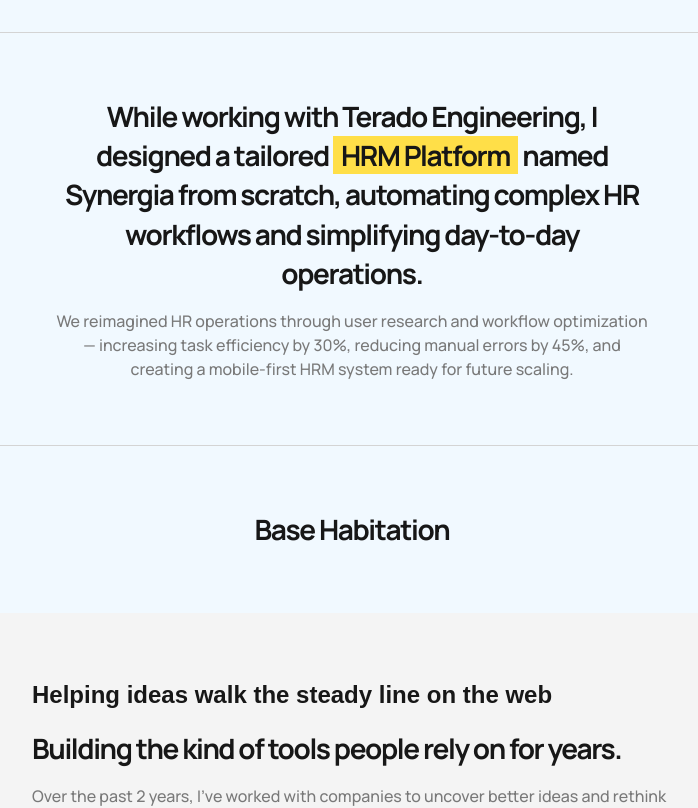
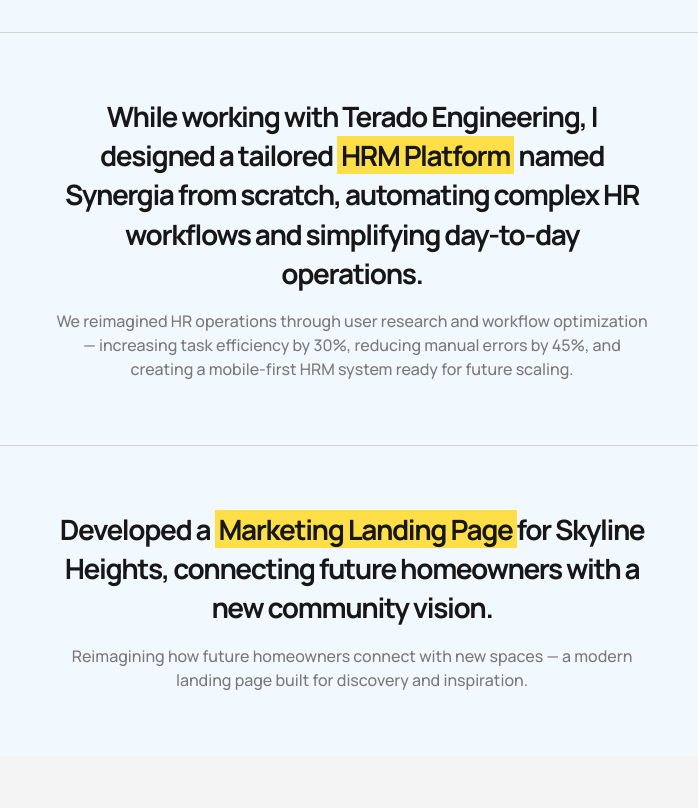
Before and after one commit to andrew-0210/design_portfolio, a Next.js app: page / in a window 1280 px wide. Shown: the part 760-1568 px from the top of the page, without its empty margins (288-986 px from the left). Built offline with nearby package versions, Linux system fonts and the light colour scheme; a web font is replaced by a local one.

Commit message:
Minor Project updates

```diff
--- a/src/Projects/BaseHabitation.js
+++ /dev/null
@@ -1,17 +0,0 @@
-const BaseHabitation = () => {
-  return (
-    <section className="flex h-full flex-col items-center border-t border-[#d4d4d4] py-[4rem]">
-      <h2 className="text-center text-[1.25rem] leading-[1.4] font-bold tracking-tighter md:text-[1.75rem]">
-        Base Habitation
-      </h2>
-      {/* <a
-        className="inline-block min-w-[12rem] cursor-pointer rounded-4xl border border-[#d4d4d4] bg-[#fafafa] px-[1.5rem] py-[0.75rem] text-center text-[0.938rem] font-semibold transition-all transition-discrete duration-300 hover:bg-[#0c2320] hover:text-[#fafafa]"
-        href="https://base-habitation.vercel.app"
-      >
-        Explore
-      </a> */}
-    </section>
-  );
-};
-
-export default BaseHabitation;
--- /dev/null
+++ b/src/Projects/SkylineHeights.js
@@ -0,0 +1,28 @@
+const SkylineHeights = () => {
+  return (
+    <section className="flex h-full flex-col items-center border-t border-[#d4d4d4] py-[4rem]">
+      <div className="flex flex-col gap-4 px-[1.5rem] md:max-w-[40rem] md:text-center">
+        <h2 className="text-[1.25rem] leading-[1.4] font-bold tracking-tighter md:text-[1.75rem]">
+          Developed a{" "}
+          <span className="bg-[#ffdf48] px-[0.25rem]">
+            Marketing Landing Page
+          </span>
+          for Skyline Heights, connecting future homeowners with a new community
+          vision.
+        </h2>
+        <p>
+          Reimagining how future homeowners connect with new spaces — a modern
+          landing page built for discovery and inspiration.
+        </p>
+        {/* <a
+        className="inline-block min-w-[12rem] cursor-pointer rounded-4xl border border-[#d4d4d4] bg-[#fafafa] px-[1.5rem] py-[0.75rem] text-center text-[0.938rem] font-semibold transition-all transition-discrete duration-300 hover:bg-[#0c2320] hover:text-[#fafafa]"
+        href="https://base-habitation.vercel.app"
+      >
+        Explore
+      </a> */}
+      </div>
+    </section>
+  );
+};
+
+export default SkylineHeights;
--- a/src/Projects/Synergia.js
+++ b/src/Projects/Synergia.js
@@ -1,10 +1,10 @@
 const Synergia = () => {
   return (
     <section className="flex h-full flex-col items-center border-t border-[#d4d4d4] py-[4rem]">
-      <div className="flex flex-col items-center gap-4 px-[1.5rem] text-center md:max-w-[40rem]">
+      <div className="flex flex-col items-center gap-4 px-[1.5rem] md:max-w-[40rem] md:text-center">
         <h2 className="text-[1.25rem] leading-[1.4] font-bold tracking-tighter md:text-[1.75rem]">
           While working with Terado Engineering, I designed a tailored{" "}
-          <span className="bg-[#ffdf48] px-[0.5rem]">HRM Platform</span> named
+          <span className="bg-[#ffdf48] px-[0.25rem]">HRM Platform</span> named
           Synergia from scratch, automating complex HR workflows and simplifying
           day-to-day operations.
         </h2>
--- a/src/app/page.js
+++ b/src/app/page.js
@@ -2,7 +2,6 @@
 import Experience from "@/components/sections/Experience";
 import Hero from "@/components/sections/Hero";
 import Projects from "@/components/sections/Projects";
-
 
 const Home = () => {
   return (
--- a/src/components/sections/Projects.js
+++ b/src/components/sections/Projects.js
@@ -1,11 +1,11 @@
-import BaseHabitation from "@/Projects/BaseHabitation";
+import SkylineHeights from "@/Projects/SkylineHeights";
 import Synergia from "@/Projects/Synergia";
 
 const Projects = () => {
   return (
     <section>
       <Synergia />
-      <BaseHabitation />
+      <SkylineHeights />
     </section>
   );
 };
```
